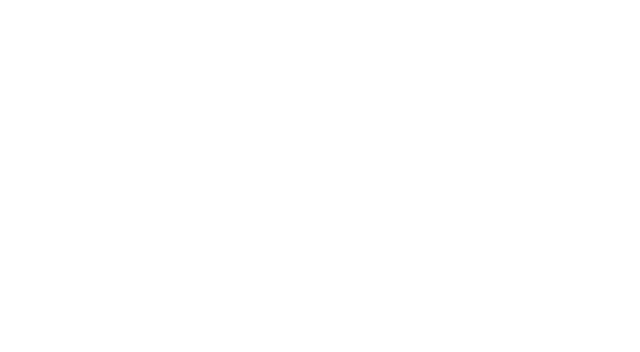
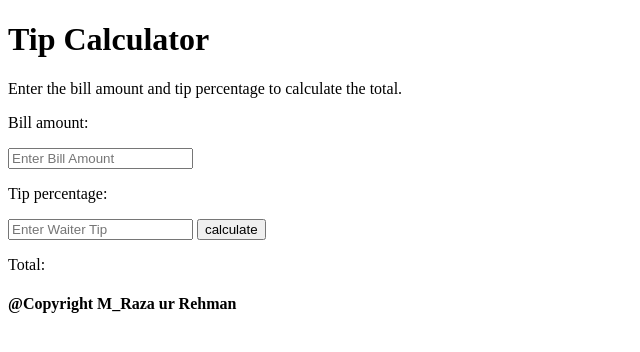
Before and after one commit to Raza-Ur-Rehman/Tip-Calculator, a plain HTML site: page index.html in a window 1280 px wide. Shown: the whole page, without its empty margins (0-640 px from the left). Drawn offline with Linux system fonts and the light colour scheme.

Commit message:
Update index.html

```diff
--- a/index.html
+++ b/index.html
@@ -7,7 +7,19 @@
     <title>Document</title>
 </head>
 <body>
-
+    <div id="main">
+        <div id="container">
+            <h1>Tip Calculator</h1>
+            <p>Enter the bill amount and tip percentage to calculate the total.</p>
+            <p>Bill amount:</p>
+            <input type="number" id="bill" placeholder="Enter Bill Amount">
+            <p>Tip percentage:<p>
+            <input type="number" id="tip" placeholder="Enter Waiter Tip">
+            <button>calculate</button>
+            <p>Total: <span id="total"></span></p>
+        </div>
+        <h4>@Copyright M_Raza ur Rehman</h4>
+    </div>
 
 
 
```
